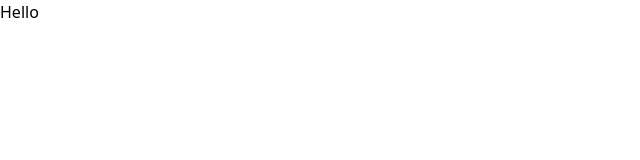
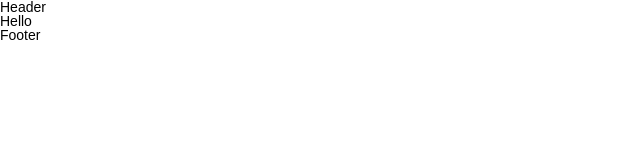
Before and after one commit to Izatis/Zion, a Next.js app: page / in a window 1280 px wide. Shown: the top 160 px of the page, without its empty margins (0-640 px from the left). Built offline with nearby package versions, Linux system fonts and the light colour scheme.

Commit message:
initial project

```diff
--- /dev/null
+++ b/components/Footer/Footer.tsx
@@ -0,0 +1,8 @@
+import React from "react";
+import s from "./Footer.module.scss";
+
+const Footer = () => {
+  return <div>Footer</div>;
+};
+
+export default Footer;
--- /dev/null
+++ b/components/Header/Header.tsx
@@ -0,0 +1,8 @@
+import React from "react";
+import s from "./Header.module.scss";
+
+const Header = () => {
+  return <div>Header</div>;
+};
+
+export default Header;
--- /dev/null
+++ b/components/Layout/Layout.tsx
@@ -0,0 +1,15 @@
+import React, { FC } from "react";
+import Header from "../Header/Header";
+import Footer from "../Footer/Footer";
+
+const Layout = ({ children }: React.PropsWithChildren) => {
+  return (
+    <>
+      <Header />
+      {children}
+      <Footer />
+    </>
+  );
+};
+
+export default Layout;
--- a/package.json
+++ b/package.json
@@ -17,6 +17,7 @@
     "postcss": "8.4.27",
     "react": "18.2.0",
     "react-dom": "18.2.0",
+    "sass": "^1.64.2",
     "tailwindcss": "3.3.3",
     "typescript": "5.1.6"
   }
--- a/pages/_app.tsx
+++ b/pages/_app.tsx
@@ -1,6 +1,12 @@
-import "@/styles/globals.css";
+import "@/styles/globals.scss";
 import type { AppProps } from "next/app";
 
+import Layout from "@/components/Layout/Layout";
+
 export default function App({ Component, pageProps }: AppProps) {
-  return <Component {...pageProps} />;
+  return (
+    <Layout>
+      <Component {...pageProps} />
+    </Layout>
+  );
 }
--- a/pages/index.tsx
+++ b/pages/index.tsx
@@ -1,9 +1,7 @@
-import Image from "next/image";
 import { Inter } from "next/font/google";
 
 const inter = Inter({ subsets: ["latin"] });
 
 export default function Home() {
-  return <>
-  Hello</>;
+  return <>Hello</>;
 }
--- a/styles/adaptive.scss
+++ b/styles/adaptive.scss
@@ -1,5 +1,5 @@
-$maxWidth: 1728;
-$maxWidthContainer: 1110;
+$maxWidth: 1920;
+$maxWidthContainer: 1440;
 
 @mixin adaptive-value($property, $startSize, $minSize, $type) {
   $addSize: $startSize - $minSize;
--- a/styles/globals.css
+++ /dev/null
@@ -1,17 +0,0 @@
-@tailwind base;
-@tailwind components;
-@tailwind utilities;
-
-:root {
-  --foreground-rgb: 0, 0, 0;
-  --background-start-rgb: 214, 219, 220;
-  --background-end-rgb: 255, 255, 255;
-}
-
-@media (prefers-color-scheme: dark) {
-  :root {
-    --foreground-rgb: 255, 255, 255;
-    --background-start-rgb: 0, 0, 0;
-    --background-end-rgb: 0, 0, 0;
-  }
-}
--- /dev/null
+++ b/styles/globals.scss
@@ -0,0 +1,140 @@
+@tailwind base;
+@tailwind components;
+@tailwind utilities;
+
+:root {
+  --foreground-rgb: 0, 0, 0;
+  --background-start-rgb: 214, 219, 220;
+  --background-end-rgb: 255, 255, 255;
+}
+
+@media (prefers-color-scheme: dark) {
+  :root {
+    --foreground-rgb: 255, 255, 255;
+    --background-start-rgb: 0, 0, 0;
+    --background-end-rgb: 0, 0, 0;
+  }
+}
+
+* {
+  margin: 0;
+  padding: 0;
+  box-sizing: border-box;
+  font-family: "Montserrat", sans-serif;
+  font-style: normal;
+}
+
+html {
+  scroll-behavior: smooth;
+}
+
+body {
+  background-color: #ffffff;
+}
+
+h1,
+h2,
+h3,
+h4,
+h5,
+h6 {
+  margin: 0;
+  padding: 0;
+  box-sizing: border-box;
+}
+
+h1,
+h2,
+h3,
+h4,
+h5,
+h6,
+b,
+a,
+p,
+span,
+li,
+ul,
+input,
+pre {
+  text-decoration: none;
+  list-style: none;
+  font-family: "Montserrat", sans-serif;
+  font-style: normal;
+  line-height: normal;
+}
+
+*,
+*:before,
+*:after {
+  -moz-box-sizing: border-box;
+  -webkit-box-sizing: border-box;
+  box-sizing: border-box;
+}
+
+:focus,
+:active {
+  outline: none;
+}
+
+a:focus,
+a:active {
+  outline: none;
+}
+
+nav,
+footer,
+header,
+aside {
+  display: block;
+}
+
+html,
+body {
+  height: 100%;
+  width: 100%;
+  font-size: 100%;
+  line-height: 1;
+  font-size: 14px;
+  -ms-text-size-adjust: 100%;
+  -moz-text-size-adjust: 100%;
+  -webkit-text-size-adjust: 100%;
+}
+
+input,
+button,
+textarea {
+  font-family: inherit;
+}
+
+input::-ms-clear {
+  display: none;
+}
+
+button {
+  cursor: pointer;
+}
+
+button::-moz-focus-inner {
+  padding: 0;
+  border: 0;
+}
+
+a,
+a:visited {
+  text-decoration: none;
+}
+
+a:hover {
+  text-decoration: none;
+}
+
+ul li {
+  list-style: none;
+  padding: 0;
+  margin: 0;
+}
+
+img {
+  vertical-align: top;
+}
--- a/styles/variables.scss
+++ b/styles/variables.scss
@@ -4,6 +4,6 @@ $color_3: #fefbf2;
 $color_4: #383c45;
 
 @mixin container {
-  max-width: 1110px;
+  max-width: 1440px;
   margin: auto;
 }
```
Also changed, not shown: components/Footer/Footer.module.scss (added), components/Header/Header.module.scss (added), 1 other file (tests, documents, lock files or other folders).
